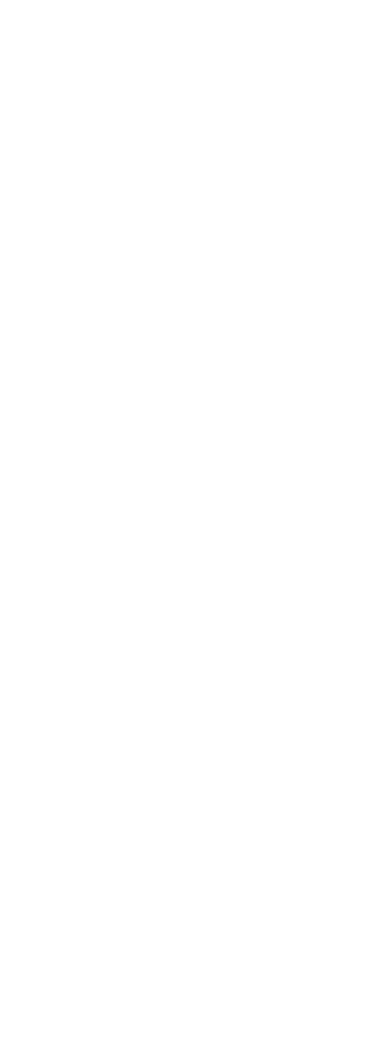
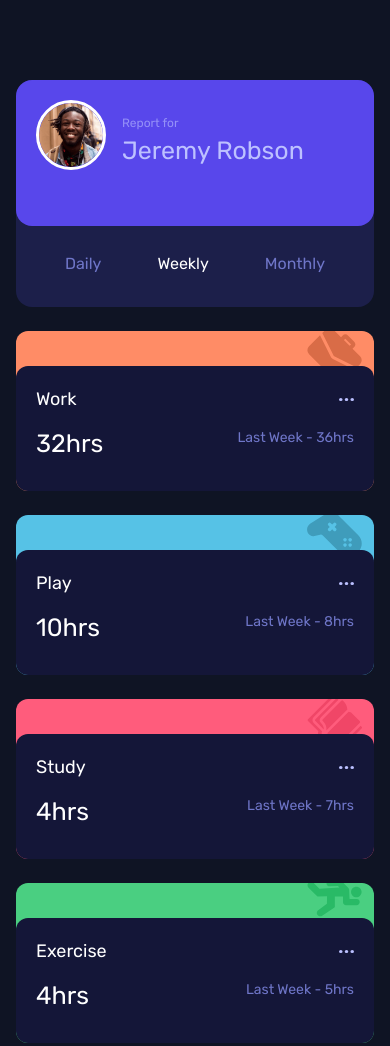
Before and after one commit to SedativeGlam/Time-tracking-dashboard, a plain HTML site: page index.html in a window 390 px wide. Shown: the top 1046 px of the page. Before the commit the page ends 844 px from the top, so only its background shows below. Drawn offline with nearby package versions, Linux system fonts and the light colour scheme.

Commit message:
feat: build responsive time tracking dashboard with dynamic timeframe switching

```diff
--- a/data.json
+++ b/data.json
@@ -1,6 +1,8 @@
 [
   {
     "title": "Work",
+    "bgcolor": "#ff8c66ff",
+    "image": "./images/icon-work.svg",
     "timeframes": {
       "daily": {
         "current": 5,
@@ -18,6 +20,8 @@
   },
   {
     "title": "Play",
+    "bgcolor": "#56c2e6ff",
+    "image": "./images/icon-play.svg",
     "timeframes": {
       "daily": {
         "current": 1,
@@ -35,6 +39,8 @@
   },
   {
     "title": "Study",
+    "bgcolor": "#ff5c7cff",
+    "image": "./images/icon-study.svg",
     "timeframes": {
       "daily": {
         "current": 0,
@@ -52,6 +58,8 @@
   },
   {
     "title": "Exercise",
+    "bgcolor": "#4acf81ff",
+    "image": "./images/icon-exercise.svg",
     "timeframes": {
       "daily": {
         "current": 1,
@@ -69,6 +77,8 @@
   },
   {
     "title": "Social",
+    "bgcolor": "#7536d3ff",
+    "image": "./images/icon-social.svg",
     "timeframes": {
       "daily": {
         "current": 1,
@@ -86,6 +96,8 @@
   },
   {
     "title": "Self Care",
+    "bgcolor": "#f1c65bff",
+    "image": "./images/icon-self-care.svg",
     "timeframes": {
       "daily": {
         "current": 0,
--- a/index.html
+++ b/index.html
@@ -12,7 +12,60 @@
       rel="stylesheet"
     />
   </head>
-  <body>
+  <body
+    class="font-['Rubik'] bg-[#0f1424ff] lg:flex flex-col justify-center items-center lg:w-[800px] mx-auto h-screen"
+  >
+    <article
+      class="text-[#6f76c8ff] flex lg:flex-row flex-col justify-center gap-6 lg:p-0 md:px-16 px-4 py-[80px]"
+    >
+      <div class="bg-[#1c1f4aff] rounded-2xl lg:w-[200px]">
+        <div
+          class="bg-[#5847ebff] lg:block flex items-center gap-4 rounded-2xl px-5 pl-5 pt-5 pb-14"
+        >
+          <div class="w-[70px] rounded-full border border-[3px] border-white">
+            <img
+              class="w-[70px] rounded-full"
+              src="./images/image-jeremy.png"
+              alt="image-jeremy"
+            />
+          </div>
+
+          <h1 class="text-[25px] text-[#bdc1ffff] leading-[130%] lg:mt-4">
+            <span class="text-[12px] leading-[100%] opacity-60">
+              Report for
+            </span>
+            <br />
+            Jeremy Robson
+          </h1>
+        </div>
+
+        <ul
+          id="timeframe"
+          class="px-5 pt-5 pb-6 leading-[230%] lg:block md:flex flex justify-center items-center md:gap-[150px] gap-14"
+        >
+          <li
+            data-time="daily"
+            class="cursor-pointer hover:text-white transition duration-300"
+          >
+            Daily
+          </li>
+          <li
+            data-time="weekly"
+            class="cursor-pointer hover:text-white transition duration-300"
+          >
+            Weekly
+          </li>
+          <li
+            data-time="monthly"
+            class="cursor-pointer hover:text-white transition duration-300"
+          >
+            Monthly
+          </li>
+        </ul>
+      </div>
+
+      <div id="card" class="grid lg:grid-cols-3 gap-6 lg:min-w-[700px]"></div>
+    </article>
     <script src="index.js"></script>
   </body>
 </html>
--- a/index.js
+++ b/index.js
@@ -0,0 +1,81 @@
+const card = document.getElementById("card");
+
+let currentTimeframe = "weekly";
+
+const previousTimeframeText = {
+  daily: "Yesterday",
+  weekly: "Last Week",
+  monthly: "Last Month",
+};
+
+const renderCards = (data) => {
+  card.innerHTML = data
+    .map(
+      (item) =>
+        `
+      <div class="relative">
+      <div class="bg-[${item.bgcolor}] rounded-xl overflow-hidden lg:min-h-[190px] md:min-h-[190px] min-h-[160px]">
+        <div class="flex justify-end relative">
+          <img
+            class="w-[55px] mr-3 absolute top-[-3px]"
+            src="${item.image}"
+            alt="icon-work"
+          />
+        </div>
+
+        <div class="bg-[#141638ff] px-5 pt-5 pb-6 rounded-xl absolute inset-x-0 bottom-0 top-[35px] hover:bg-[#1b1e4bff] transition duration-300 cursor-pointer ">
+          <div class="flex justify-between items-center">
+            <h3 class="text-[18px] text-white">${item.title}</h3>
+            <img
+              class="w-[15px]"
+              src="./images/icon-ellipsis.svg"
+              alt="icon-ellipsis"
+            />
+          </div>
+
+        <div class="lg:block md:block flex justify-between items-center">
+         <h4 class="lg:text-[35px] md:text-[35px] text-[25px] text-[white] mt-3">${item.timeframes[currentTimeframe].current}hrs</h4>
+          <p class="text-[14px]">
+            <span>${previousTimeframeText[currentTimeframe]}</span> - <span>${item.timeframes[currentTimeframe].previous}hrs</span>
+          </p>
+          </div>
+
+        </div>
+      </div>
+      </div>
+      `
+    )
+    .join("");
+};
+
+let dashboardData = [];
+
+const getData = async () => {
+  try {
+    const response = await fetch("./data.json");
+    dashboardData = await response.json();
+    console.log(dashboardData);
+    renderCards(dashboardData);
+  } catch (error) {
+    console.error("Error fetching data:", error);
+  }
+};
+
+getData();
+
+const timeFrameBtns = document.querySelectorAll("#timeframe li");
+
+timeFrameBtns.forEach((btn) => {
+  if (btn.dataset.time === currentTimeframe) {
+    btn.classList.add("text-white");
+  }
+
+  btn.addEventListener("click", () => {
+    currentTimeframe = btn.dataset.time;
+
+    timeFrameBtns.forEach((btn) => btn.classList.remove("text-white"));
+    btn.classList.add("text-white");
+
+    renderCards(dashboardData);
+  });
+});
```
